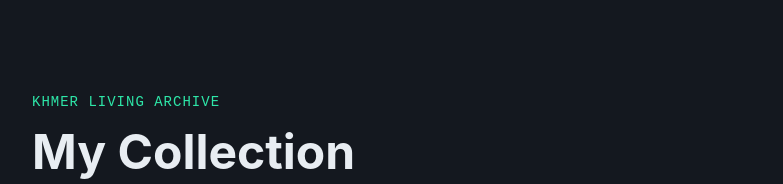
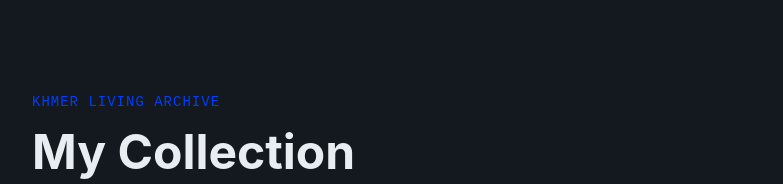
Before and after one commit to Sovichey/khmer-ricecakes-archive, a Next.js app: page / in a window 1280 px wide. Shown: the top 184 px of the page, without its empty margins (248-1031 px from the left). Built offline with nearby package versions, Linux system fonts and the light colour scheme.

Commit message:
changed font and color

```diff
--- a/app/layout.js
+++ b/app/layout.js
@@ -13,8 +13,7 @@ export default function RootLayout({ children }) {
           margin: 0,
           backgroundColor: "#14181F",
           color: "#E8EDF2",
-          fontFamily:
-            "-apple-system, BlinkMacSystemFont, 'Segoe UI', Roboto, sans-serif",
+          fontFamily: "-apple-system, Georgia, 'Segoe UI', Roboto, sans-serif",
           minHeight: "100vh",
         }}
       >
--- a/app/page.js
+++ b/app/page.js
@@ -8,7 +8,7 @@ const styles = {
   },
   kicker: {
     fontFamily: "'Courier New', monospace",
-    color: "#2EE6A8",
+    color: "#003ef9",
     fontSize: 14,
     letterSpacing: 1,
   },
```
